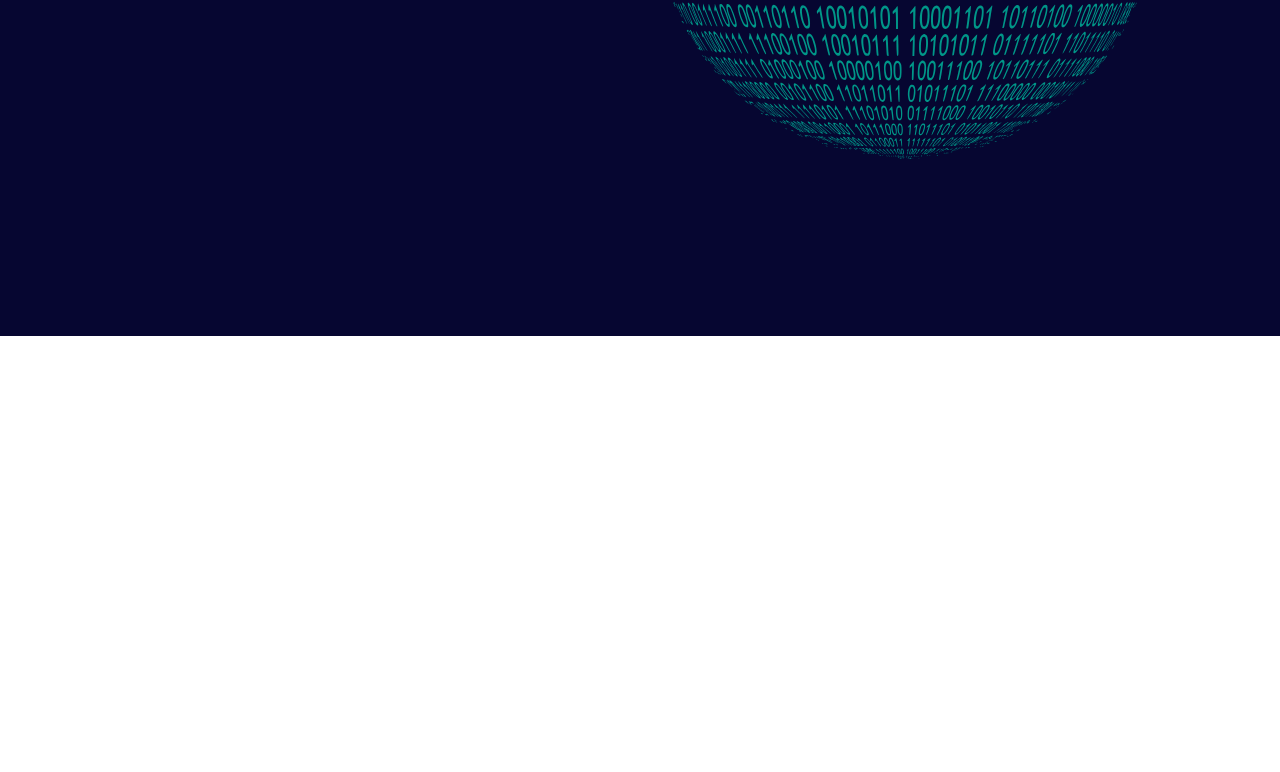
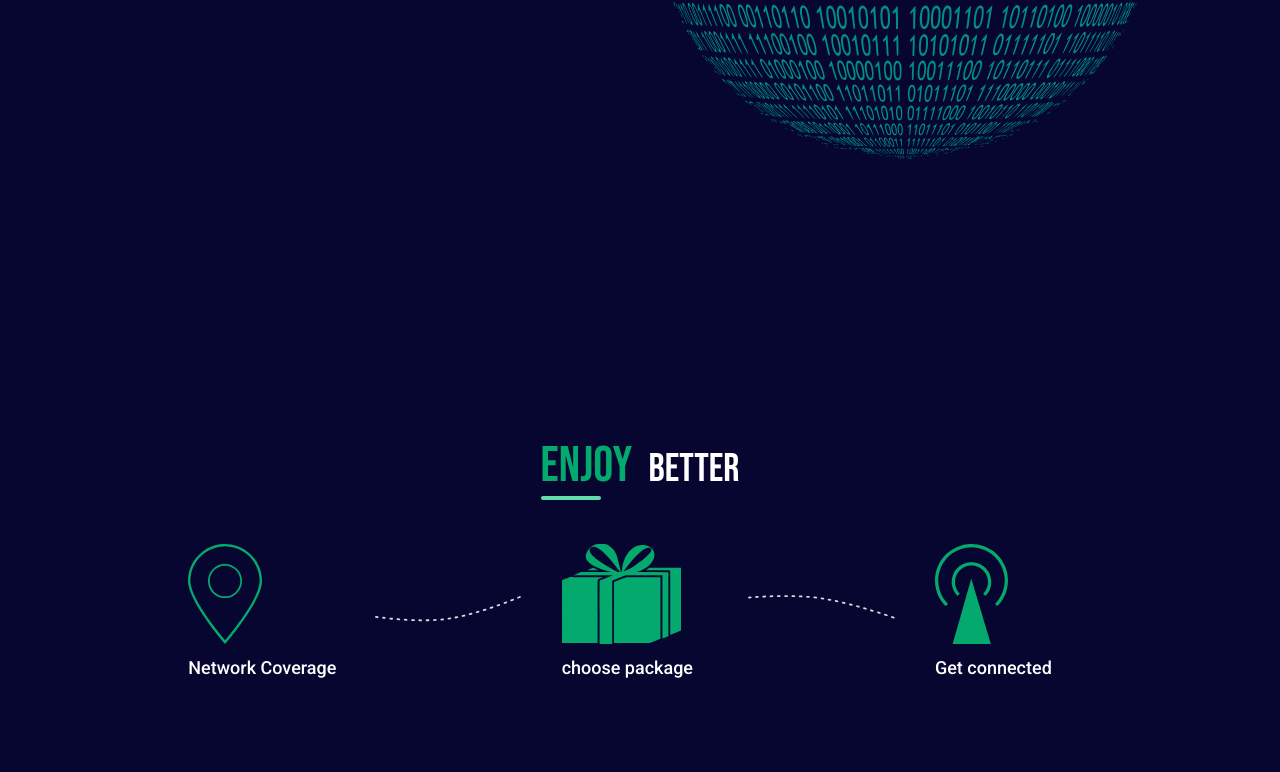
Before and after one commit to Mohotasir/oranda, a plain HTML site: page index.html in a window 1280 px wide. Shown: the part 464-1236 px from the top of the page. Before the commit the page ends 800 px from the top, so only its background shows below. Drawn offline with nearby package versions, Linux system fonts and the light colour scheme.

Commit message:
adding new code

```diff
--- a/css/style.css
+++ b/css/style.css
@@ -11,6 +11,7 @@
     --main-font:'Roboto', sans-serif;
     --main-clr: #fff;
     --second-clr: #04AA6D;
+    --background: rgba(6, 6, 49, 0.999);
 }
 
 
@@ -29,9 +30,14 @@ nav .logo{
     flex-wrap: wrap;
     padding: 10px 0;
 
+
 }
-.nav-main-menu{
-
+.sticky{
+    position: fixed;
+    z-index: 999;
+   transition: .1s;
+    width: 100%;
+    background-color: rgba(4, 4, 41, 0.943);
 }
 .nav-main-menu .menu{
     display: flex;
@@ -62,7 +68,7 @@ nav .logo{
 
 }
 .menu ul li :hover {
-    color: #71caa9;
+    color: #aadbc9;
     transition: .5s;
 
 }
@@ -72,7 +78,7 @@ nav .logo{
     left: 10px;
     position: absolute;
     height: 1px;
-    width: 50px;
+    width: 0px;
 
     background-color:#62dcaf;
     display: block;
@@ -81,9 +87,10 @@ nav .logo{
     transform: scale();
 
 }
+
 .menu ul li a:hover::after{
     display: block;
-    width: 0px;
+    width: 50px;
 }
 .contact-btn{
     display: flex;
@@ -111,20 +118,45 @@ nav .logo{
 
 /*home section start*/
  #hero-section{
-    background: rgba(6, 6, 49, 0.999);
+    background:var(--background);
     height: 100vh;
+    position: relative;
+
+
+
 }
 
 .hero-img img{
     width: 500px;
-}
-.hero-img{
-    margin-top: 50px;
 
 }
+.hero-img img {
+
+
+    animation: move 3s infinite;
+
+}
+.hero-img {
+    margin-top: 50px;
+    position: relative;
+    display: block;
+
+}
+@keyframes move {
+    form{opacity: 1;}
+    25%{}
+    50%{
+        opacity: 0;;
+
+    }
+    75%{}
+    to{opacity: 1;}
+}
+
 .hero{
+
+    align-items: center;
     display: flex;
-    align-items: center;
 
 }
 .hero-des h1{
@@ -146,3 +178,60 @@ nav .logo{
      font-weight: 300;
      margin-top: -30px;
 }
+/*hero section end*/
+
+
+/*direction section*/
+#direction{
+     background-color: var(--background);
+     padding: 100px 0;
+
+
+
+}
+#direction .dir-heading h1{
+    font-size: 40px;
+    font-family: var(--secodary-font);
+    color: var(--main-clr);
+    text-align: center;
+}
+#direction .dir-heading  span{
+    color: #04AA6D;
+    font-size: 50px;
+    margin-right: 10px;
+    position: relative;
+}
+#direction .dir-heading  h1 ::after{
+    content: '';
+    top: 100%;
+    left: 0px;
+    position: absolute;
+    height: 4px;
+    width: 60px;
+
+    background-color:#62dcaf;
+    display: block;
+    border-radius: 20px;
+
+
+}
+.dir-img img{
+    max-width: 150px;
+    max-height:100px;
+}
+
+.dir-img{
+    padding: 40px 10px;
+}
+.dir-img p{
+    font-size: 18px;
+    color: var(--main-clr);
+    font-family: var(--main-font);
+    padding: 10px 0;
+
+}
+.dir-img .dot{
+
+    margin-top: 50px;
+    max-width: 200px;
+}
--- a/index.html
+++ b/index.html
@@ -51,6 +51,37 @@
 
    </section>
 
+   <section id="direction">
+         <div class="container">
+             <div class="  row">
+                 <div class="col-lg-12">
+                     <div class="dir-heading">
+                         <h1> <span>Enjoy</span>  Better</h1>
+                     </div>
+                 </div>
+             </div>
+             <div class=" dir-img row">
+                 <div class="col-lg-1"></div>
+                 <div class="col-lg-2">
+                      <img src="/img/img3.svg" alt="">
+                       <p>Network Coverage</p>
+                    </div>
+                 <div class=" dot col-lg-2"><img   src="/img/Line-1.f074919a.svg" alt=""></div>
+                 <div class="col-lg-2">
+                      <img src="/img/img1.svg" alt="">
+                      <p>choose package</p>
+                </div>
+                 <div class=" dot col-lg-2"> <img src="/img/Line-2.cdec3617.svg" alt=""></div>
+                 <div class="col-lg-2">
+                      <img src="/img/img4.svg" alt="">
+                      <p>Get connected</p>
+                    </div>
+                 <div class="col-lg-1"></div>
+             </div>
+         </div>
+
+   </section>
+
 
 
 
--- a/js/script.js
+++ b/js/script.js
@@ -0,0 +1,12 @@
+
+
+// sticky navbar
+let mainNav = document.querySelector('#main-nav');
+window.onscroll = function (){
+    if(window.scrollY>=1){
+        mainNav.classList.add('sticky');
+    }
+    else{
+        mainNav.classList.remove('sticky');
+    }
+}
```
Also changed, not shown: img/Line-1.f074919a.svg (added), img/Line-2.cdec3617.svg (added), img/arrow.svg (added), img/arrow2.svg (added), img/img1.svg (added), img/img2.svg (added), img/img3.svg (added), img/img4.svg (added).
